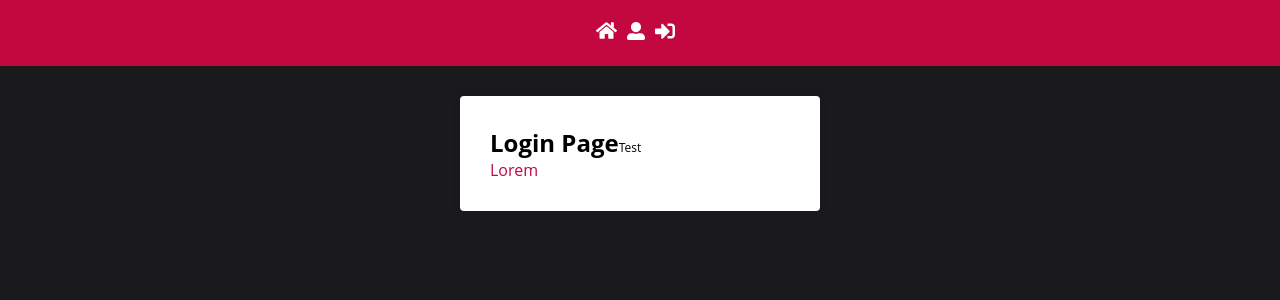
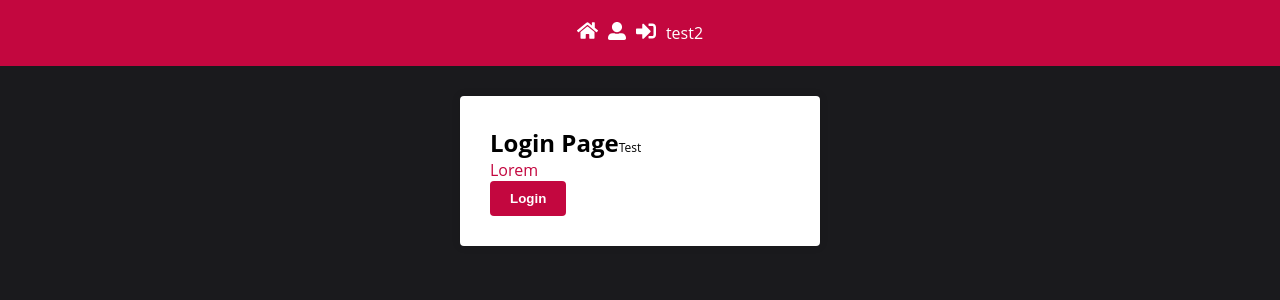
Before and after one commit to remediios/school-system, a React (Create React App) app: page / in a window 1280 px wide. Shown: the top 300 px of the page. Built offline with nearby package versions, Linux system fonts and the light colour scheme; no server answers.

Commit message:
redux and store config

```diff
--- a/package.json
+++ b/package.json
@@ -12,9 +12,11 @@
     "react": "^18.2.0",
     "react-dom": "^18.2.0",
     "react-icons": "^5.0.1",
+    "react-redux": "^9.1.0",
     "react-router-dom": "^5.2.0",
     "react-scripts": "5.0.1",
     "react-toastify": "^9.1.3",
+    "redux": "^5.0.1",
     "styled-components": "^6.1.8",
     "web-vitals": "^2.1.4"
   },
--- a/src/App.js
+++ b/src/App.js
@@ -1,7 +1,9 @@
 import React from 'react';
 import { Router } from 'react-router-dom';
 import { ToastContainer } from 'react-toastify';
+import { Provider } from 'react-redux';
 
+import store from './store';
 import GlobalStyle from './styles/GlobalStyles';
 import Header from './components/Header';
 import Routes from './routes';
@@ -9,12 +11,14 @@ import history from './services/history';
 
 function App() {
   return (
+    <Provider store={store}>
       <Router history={history}>
         <Header />
         <Routes />
         <GlobalStyle />
         <ToastContainer autoClose={3000} className="toast-container" />
       </Router>
+    </Provider>
   );
 }
 
--- a/src/components/Header/index.js
+++ b/src/components/Header/index.js
@@ -1,9 +1,11 @@
 import React from 'react';
 import { Link } from 'react-router-dom';
 import { FaHome, FaSignInAlt, FaUserAlt } from 'react-icons/fa';
+import { useSelector } from 'react-redux';
 import { Nav } from './styles';
 
 function Header() {
+  const clickedButton = useSelector((state) => state.clickedButton);
   return (
     <Nav>
       <Link to="/">
@@ -15,6 +17,7 @@ function Header() {
       <Link to="/logout">
         <FaSignInAlt size={20} />
       </Link>
+      {clickedButton ? 'test' : 'test2'}
     </Nav>
   );
 }
--- a/src/components/Header/styles.js
+++ b/src/components/Header/styles.js
@@ -7,6 +7,7 @@ export const Nav = styled.nav`
   display: flex;
   align-items: center;
   justify-content: center;
+  color: white;
 
   a {
     color: #fff;
--- a/src/pages/Login/index.js
+++ b/src/pages/Login/index.js
@@ -1,21 +1,15 @@
 import React from 'react';
+import { useDispatch } from 'react-redux';
 import { Title } from './styled';
 import { Container } from '../../styles/GlobalStyles';
-import axios from '../../services/axios';
 
 function Login() {
-  React.useEffect(() => {
-    async function getData() {
-      try {
-        const response = await axios.get('/students');
-        const { data } = response;
-        console.log(data);
-      } catch (error) {
-        console.log(error);
-      }
-    }
-    getData();
-  }, []);
+  const dispatch = useDispatch();
+
+  function handleClick(e) {
+    e.preventDefault();
+    dispatch({ type: 'CLICKED_BUTTON' });
+  }
 
   return (
     <Container>
@@ -24,6 +18,9 @@ function Login() {
         <small>Test</small>
       </Title>
       <p>Lorem</p>
+      <button type="submit" onClick={handleClick}>
+        Login
+      </button>
     </Container>
   );
 }
--- /dev/null
+++ b/src/store/index.js
@@ -0,0 +1,21 @@
+import { legacy_createStore as createStore } from 'redux';
+
+const initialState = {
+  clickedButton: false,
+};
+// eslint-disable-next-line default-param-last
+const reducer = (state = initialState, action) => {
+  switch (action.type) {
+    case 'CLICKED_BUTTON': {
+      const newState = { ...state };
+      newState.clickedButton = !newState.clickedButton;
+      return newState;
+    }
+
+    default:
+      return state;
+  }
+};
+const store = createStore(reducer);
+
+export default store;
```
Also changed, not shown: 1 other file (tests, documents, lock files or other folders). Lines whose indentation alone changed are shown as unchanged.
